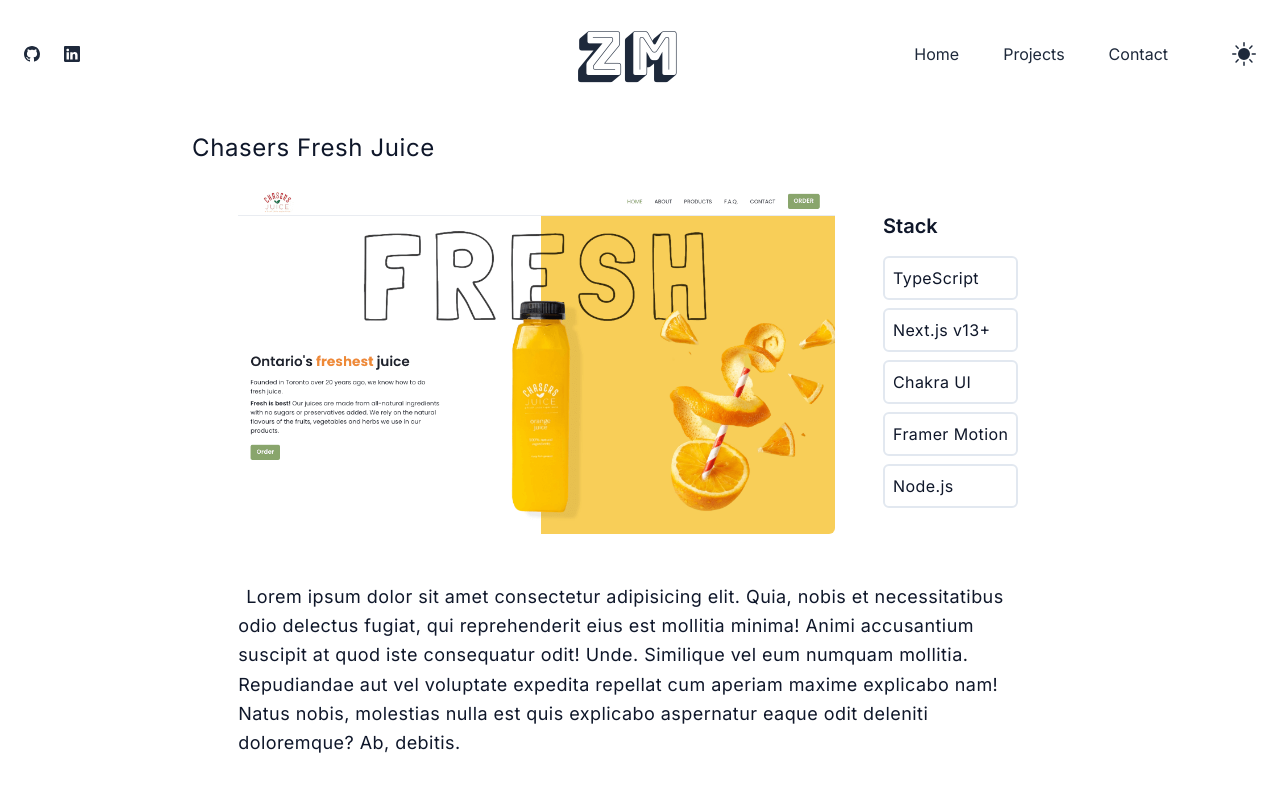
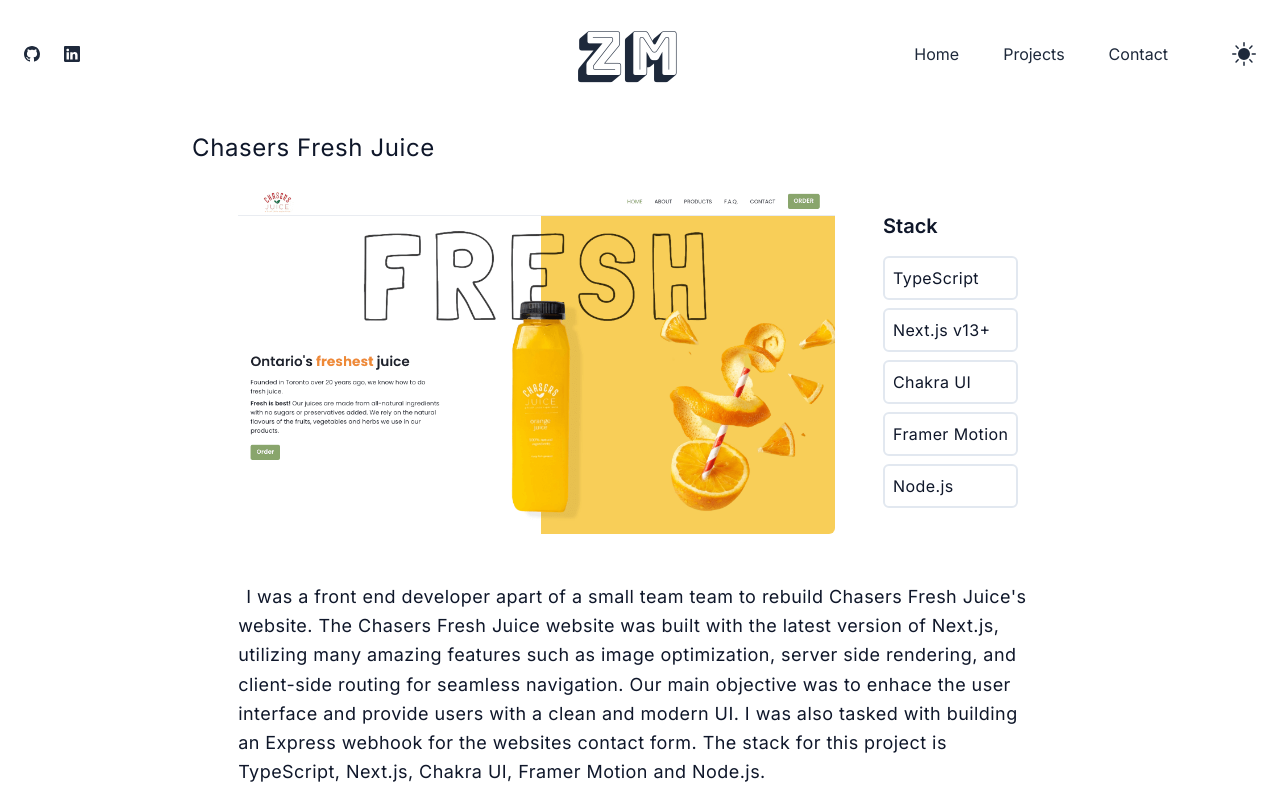
Before and after one commit to zakmayfield/portfolio, a Next.js app: page /projects/chasers-juice in a window 1280 px wide. Shown: the top 800 px of the page. Built offline with nearby package versions, Linux system fonts and the light colour scheme; a web font is replaced by a local one.

Commit message:
added content to project page

```diff
--- a/src/features/project/Project.tsx
+++ b/src/features/project/Project.tsx
@@ -27,23 +27,17 @@ export const Project: FC<ProjectProps> = ({ project }) => {
           <div className='p-6'>
             <h3 className='text-xl font-semibold'>Stack</h3>
             <ul className='mt-4 flex flex-wrap md:flex-col gap-6 md:gap-2 tracking-wide'>
-              <li className='p-2 border-2 rounded-md'>TypeScript</li>
-              <li className='p-2 border-2 rounded-md'>Next.js v13+</li>
-              <li className='p-2 border-2 rounded-md'>Chakra UI</li>
-              <li className='p-2 border-2 rounded-md'>Framer Motion</li>
-              <li className='p-2 border-2 rounded-md'>Node.js</li>
+              {project.stack.map((item) => (
+                <li key={project.id} className='p-2 border-2 rounded-md'>
+                  {item}
+                </li>
+              ))}
             </ul>
           </div>
         </div>
 
         <div className='p-6 indent-2 tracking-wide leading-relaxed text-lg max-w-[75ch] mx-auto'>
-          Lorem ipsum dolor sit amet consectetur adipisicing elit. Quia, nobis
-          et necessitatibus odio delectus fugiat, qui reprehenderit eius est
-          mollitia minima! Animi accusantium suscipit at quod iste consequatur
-          odit! Unde. Similique vel eum numquam mollitia. Repudiandae aut vel
-          voluptate expedita repellat cum aperiam maxime explicabo nam! Natus
-          nobis, molestias nulla est quis explicabo aspernatur eaque odit
-          deleniti doloremque? Ab, debitis.
+          {project.description}
         </div>
         <Button
           className='md:w-48 py-8 md:py-2 mt-6 text-lg md:text-md font-normal'
--- a/src/shared/constants.ts
+++ b/src/shared/constants.ts
@@ -44,11 +44,22 @@ export const projects: ProjectsType = [
     name: 'Chasers Fresh Juice',
     image: ChasersHome,
     slug: 'chasers-juice',
+    stack: [
+      'TypeScript',
+      'Next.js v13+',
+      'Chakra UI',
+      'Framer Motion',
+      'Node.js',
+    ],
+    description:
+      "I was a front end developer apart of a small team team to rebuild Chasers Fresh Juice's website. The Chasers Fresh Juice website was built with the latest version of Next.js, utilizing many amazing features such as image optimization, server side rendering, and client-side routing for seamless navigation. Our main objective was to enhace the user interface and provide users with a clean and modern UI. I was also tasked with building an Express webhook for the websites contact form. The stack for this project is TypeScript, Next.js, Chakra UI, Framer Motion and Node.js.",
   },
   {
     id: 2,
     name: 'Dominos',
     image: DominosHome,
     slug: 'dominos',
+    stack: ['JavaScript', 'React', 'Storybook'],
+    description: "During my tenure at Dominos, I initially joined as a front end React developer contributing to the ongoing development and maintenance of the Dominos web app. My responsibilities involved maintaining and improving the existing user interfaces. The stack for this project was React and JavaScript",
   },
 ];
--- a/src/shared/types.ts
+++ b/src/shared/types.ts
@@ -18,6 +18,8 @@ export type ProjectType = {
   name: string;
   image: StaticImageData;
   slug: string;
+  stack: string[];
+  description: string;
 };
 
 export type SocialNavigationItemsType = SocialNavigationItemType[];
```
